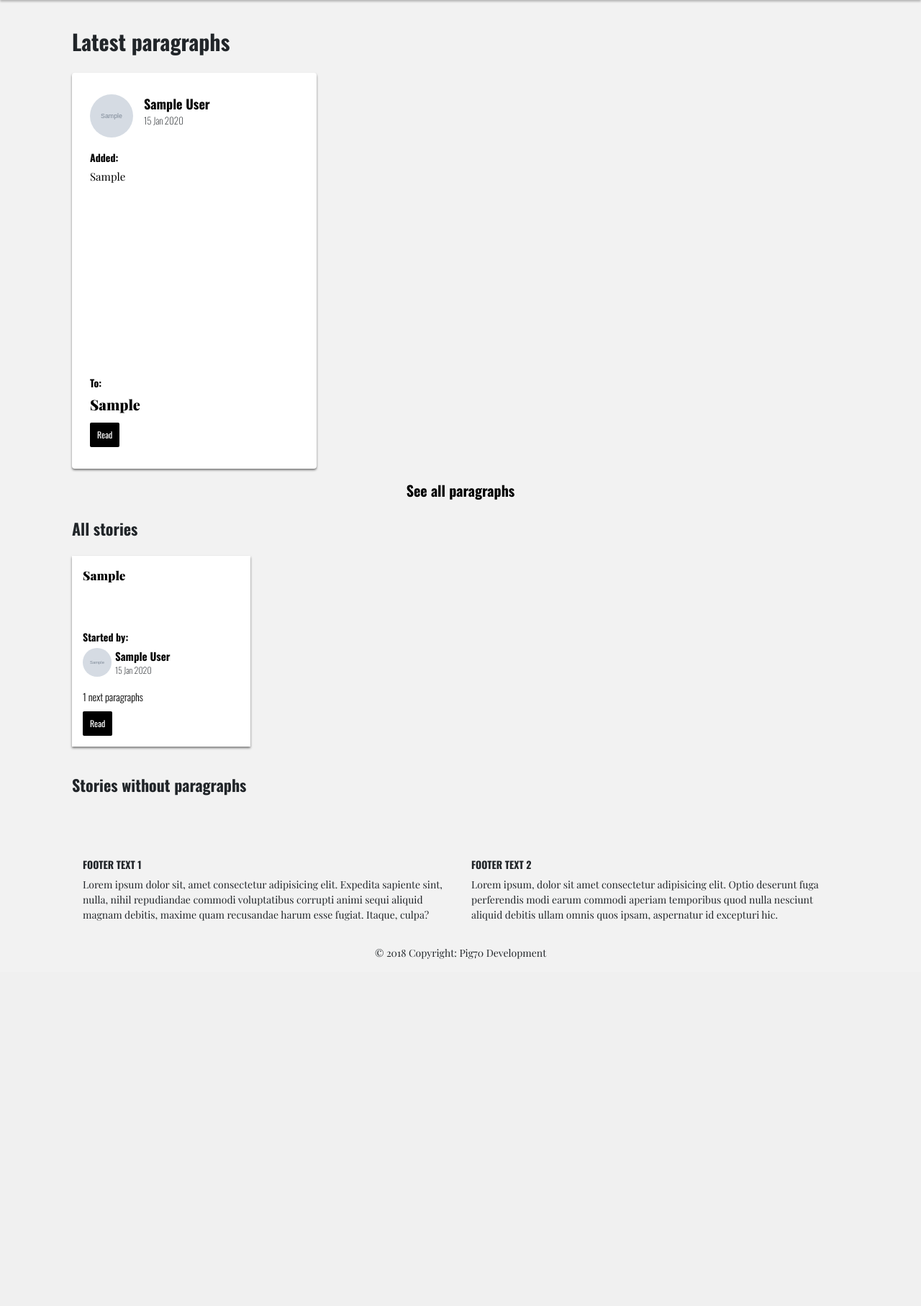
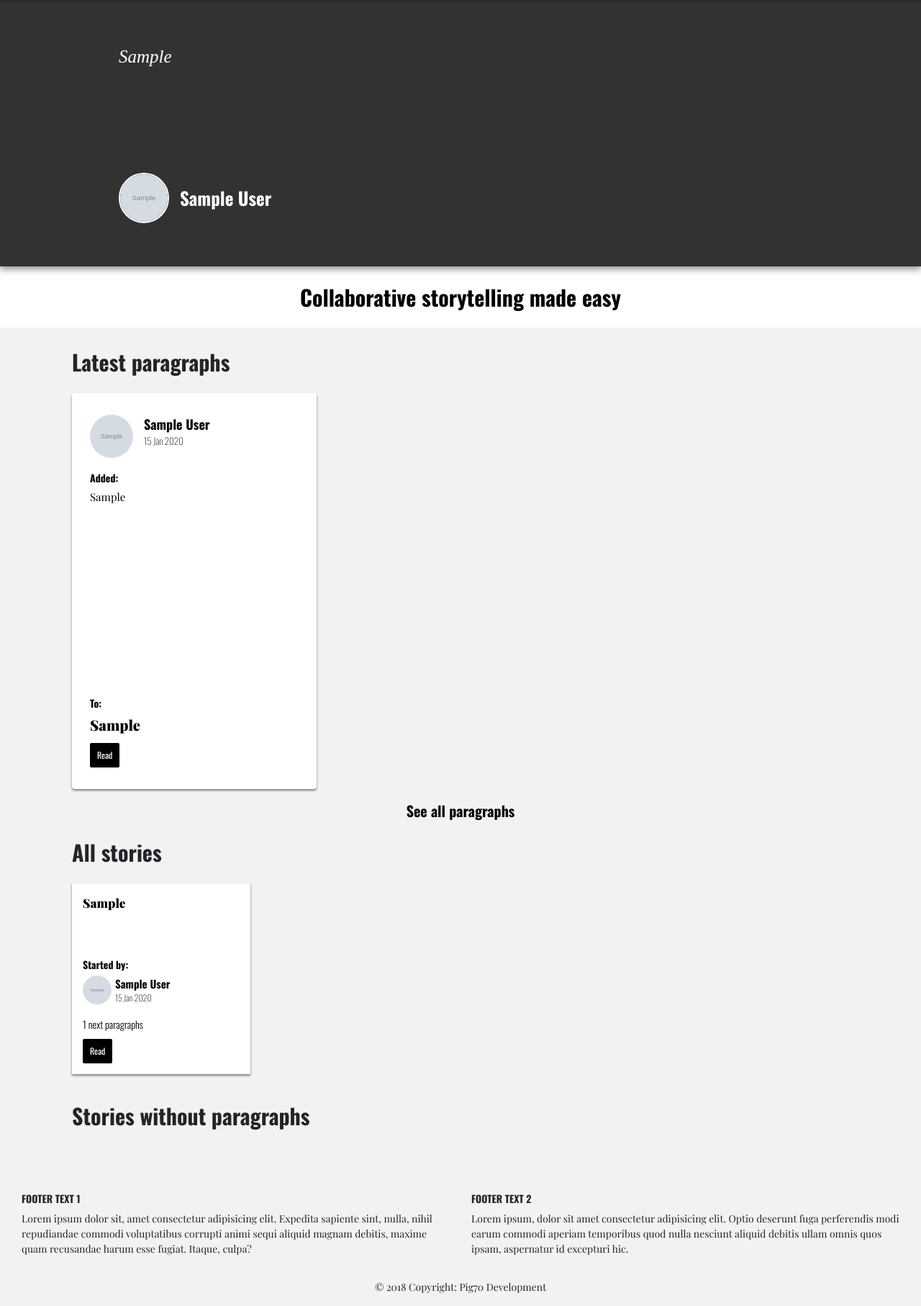
Before and after one commit to pig70/nextparanew, a Django app: page / in a window 1280 px wide. Shown: the part 59-1873 px from the top of the page at 72% size. Before the commit the page ends 1391 px from the top, so only its background shows below. Run offline with Django 3.2, Linux system fonts and the light colour scheme; tables that the repository leaves empty hold one stand-in row (values such as "Sample post"); grey boxes marked "Sample" are stand-in pictures; some libraries are stand-ins or nearby versions.

Commit message:
Added a hero module to homepage view and tags to add a story

```diff
--- a/mainsite/forms.py
+++ b/mainsite/forms.py
@@ -6,7 +6,7 @@ from django.contrib.auth.forms import UserCreationForm, UserChangeForm
 
 # Add a paragraph form on a story
 class AddParagraphForm(forms.ModelForm):
-    user_paragraph = forms.CharField(max_length=800, widget=forms.Textarea(attrs={'class': 'user-paragraph-field'}))
+    user_paragraph = forms.CharField(max_length=1000, widget=forms.Textarea(attrs={'class': 'user-paragraph-field'}))
 
     class Meta:
         model = UserStoryParagraphs
@@ -15,7 +15,8 @@ class AddParagraphForm(forms.ModelForm):
 # Start a story form
 class StartStoryForm(forms.ModelForm):
     story_headline = forms.CharField(max_length=70, widget=forms.TextInput(attrs={'class': 'form-field'}))
-    story_first_paragraph = forms.CharField(max_length=600, widget=forms.Textarea(attrs={'class': 'form-field'}))
+    story_first_paragraph = forms.CharField(max_length=1000, widget=forms.Textarea(attrs={'class': 'form-field'}))
+
 
     class Meta:
         model = OriginalStory
--- a/mainsite/models.py
+++ b/mainsite/models.py
@@ -10,7 +10,7 @@ from userprofile.models import AuthorProfile
 class OriginalStory(models.Model):
     story_headline = models.CharField(max_length=70, blank=True)
     story_publish_date = models.DateTimeField(auto_now_add=True)
-    story_first_paragraph = models.TextField(max_length=600, blank=True)
+    story_first_paragraph = models.TextField(max_length=1000, blank=True)
     story_paragraph_author = models.ForeignKey(
         AuthorProfile, on_delete=models.CASCADE, blank=True, null=True, related_name="author")
     slug = models.SlugField(max_length=250, null=True)
@@ -29,7 +29,7 @@ class OriginalStory(models.Model):
 
 #Model for the paragraphs added by logged in authors
 class UserStoryParagraphs(models.Model):
-    user_paragraph = models.TextField(max_length=800)
+    user_paragraph = models.TextField(max_length=1000)
     user_paragraph_date = models.DateTimeField(
         default=timezone.now, blank=True, verbose_name="Date added")
     paragraph_author = models.ForeignKey(
--- a/mainsite/static/css/base.css
+++ b/mainsite/static/css/base.css
@@ -26,7 +26,7 @@ h1 {
 
 h2 {
     font-family: 'Oswald', serif;
-    font-size: 22px;
+    font-size: 30px;
     font-weight: 900;
     margin: 25px 0;
     padding-left: 15px;
@@ -113,16 +113,6 @@ label {
     margin-top: 40px;
 }
 
-.home-paragraph-box {
-    height: 550px;
-    width: 100%;
-    padding: 30px 25px 30px 25px;
-    margin-bottom: 15px;
-    border-radius: 4px;
-    background-color: #ffffff;
-    box-shadow: 0 2px 3px 0 rgba(0, 0, 0, 0.5);
-}
-
 .author-image {
     width: 60px;
     height: 60px;
@@ -163,6 +153,82 @@ label {
     font-weight: bold;
     color: #000000;
     margin-bottom: 5px;
+}
+
+/* homepage */
+
+.homepage-hero-box {
+    box-shadow: 0 2px 10px 1px rgba(0, 0, 0, 0.5);
+    background-color: #323232;
+    margin-top: -40px;
+    padding: 60px 0;
+    position: relative;
+    z-index: 999;
+}
+
+.homepage-hero-bounding-box {
+    min-height: 250px;
+    padding: 0 80px;
+}
+
+.homepage-hero-text {
+    font-family: 'PlayfairDisplay', serif;
+    font-size: 25px;
+    font-style: italic;
+    font-weight: lighter;
+    color: #ffffff;
+    margin-bottom: 20px;
+}
+
+.homepage-hero-text a {
+    text-decoration: none;
+    color: #ffffff;
+}
+
+
+.homepage-hero-author-info {
+    display: flex;
+    align-items: center;
+}
+
+.homepage-hero-author-image {
+    width: 70px;
+    height: 70px;
+    border-radius: 50%;
+    border: #ffffff 2px solid;
+    float: left;
+    vertical-align: middle;
+    margin-right: 15px;
+}
+
+.homepage-hero-author-name {
+    font-family: 'Oswald', sans-serif;
+    font-size: 25px;
+    font-weight: bold;
+    color: #ffffff;
+    vertical-align: middle;
+}
+
+.homepage-mission-statement {
+  font-family: 'Oswald', sans-serif;
+  font-size: 30px;
+  font-weight: bold;
+  text-align: center;
+  color: #000000;
+    width: 100%;
+    background-color: #ffffff;
+    padding: 20px 0;
+    margin-bottom: 30px;
+}
+
+.home-paragraph-box {
+    height: 550px;
+    width: 100%;
+    padding: 30px 25px 30px 25px;
+    margin-bottom: 15px;
+    border-radius: 4px;
+    background-color: #ffffff;
+    box-shadow: 0 2px 3px 0 rgba(0, 0, 0, 0.5);
 }
 
 .home-paragraph-title {
@@ -306,4 +372,13 @@ label {
         margin: 0;
         padding: 0;
     }
+    .homepage-hero-bounding-box {
+        padding: 0 30px;
+    }
+    .homepage-mission-statement {
+        font-size: 20px;
+    }
+    .homepage-hero-box {
+        padding: 30px 0;
+    }
 }
--- a/mainsite/templates/all-paragraphs.html
+++ b/mainsite/templates/all-paragraphs.html
@@ -1,6 +1,7 @@
 {% extends 'base.html' %}
 {% block title %}All paragraphs | Nextparagraph{% endblock %}
 {% block content %}
+    <div class="container">
 
     <h1>All paragraphs</h1>
 <div class="row">
@@ -35,5 +36,6 @@
   </div>
   {% endfor %}
 </div>
+    </div>
 
 {% endblock %}
--- a/mainsite/templates/base.html
+++ b/mainsite/templates/base.html
@@ -55,7 +55,6 @@
     </div>
 </nav>
 
-<div class="container">
     {% block content %} {% endblock %}
     <!-- Footer -->
     <footer class="page-footer pt-4">
@@ -107,7 +106,7 @@
 
     </footer>
     <!-- Footer -->
-</div>
+
 <script src="{% static 'js/base.js' %}"></script>
 <script src="https://code.jquery.com/jquery-3.2.1.slim.min.js"
         integrity="sha384-KJ3o2DKtIkvYIK3UENzmM7KCkRr/rE9/Qpg6aAZGJwFDMVNA/GpGFF93hXpG5KkN"
--- a/mainsite/templates/home.html
+++ b/mainsite/templates/home.html
@@ -1,4 +1,36 @@
 {% extends 'base.html' %} {% block title %}Home | Nextparagraph{% endblock %} {% block content %}
+    {# hero module #}
+    <div class="row homepage-hero-box">
+        <div class="container">
+            <div class="homepage-hero-bounding-box d-flex flex-column">
+                {% for paragraph in new_paragraphs|slice:":1" %}
+                    <div class="homepage-hero-text">
+                    <a href="{% url 'story' slug=paragraph.story_belongs_to.slug pk=paragraph.story_belongs_to.pk %}">
+                        {{ paragraph.user_paragraph }}</a>
+                    </div>
+                    <div class="mt-auto">
+                    <div class="homepage-hero-author-info">
+                        {% if paragraph.paragraph_author.author_image %}
+                            <img src="{{ paragraph.paragraph_author.author_image.url }}"
+                                 alt="{{ paragraph.paragraph_author.get_full_name }} | NextParagraph"
+                                 class="homepage-hero-author-image">
+                        {% endif %}
+                        <div class="homepage-hero-author-name">
+                            {{ paragraph.paragraph_author }}
+                        </div>
+                    </div>
+                    </div>
+
+                {% endfor %}
+
+
+            </div>
+        </div>
+    </div>
+    <div class="homepage-mission-statement">
+                Collaborative storytelling made easy
+            </div>
+    <div class="container">
 
         {# Latest paragraphs in detail  #}
         <h1>Latest paragraphs</h1>
@@ -8,7 +40,8 @@
                     <div class="home-paragraph-box d-flex flex-column">
                         <div class="author">
                             {% if paragraph.paragraph_author.author_image %}
-                            <img src="{{ paragraph.paragraph_author.author_image.url }}" alt="{{ paragraph.paragraph_author.get_full_name }} | NextParagraph"
+                                <img src="{{ paragraph.paragraph_author.author_image.url }}"
+                                     alt="{{ paragraph.paragraph_author.get_full_name }} | NextParagraph"
                                      class="author-image">
                             {% endif %}
                             <div class="author-name">
@@ -20,7 +53,7 @@
                             Added:
                         </div>
                         <div class="home-paragraph-text">
-                        {{ paragraph.user_paragraph|linebreaksbr|truncatewords:50 }}
+                            {{ paragraph.user_paragraph|linebreaksbr|truncatewords:65 }}
                         </div>
                         <div class="mt-auto">
                             <div class="box-colon-text">
@@ -52,7 +85,8 @@
                                 <div class="box-colon-text">Started by:</div>
                                 {% if stories.story_paragraph_author.author_image %}
                                     <img class="home-story-author-image"
-                                 src="{{ stories.story_paragraph_author.author_image.url }}" alt="{{ stories.story_paragraph_author.get_full_name }} | NextParagraph">{% endif %}
+                                         src="{{ stories.story_paragraph_author.author_image.url }}"
+                                         alt="{{ stories.story_paragraph_author.get_full_name }} | NextParagraph">{% endif %}
                                 <div class="home-story-author-name">{{ stories.story_paragraph_author }}</div>
                                 <div class="home-story-date-added">{{ stories.story_publish_date|date:'d M Y' }}</div>
                             </div>
@@ -80,7 +114,8 @@
                                     <div class="box-colon-text">Started by:</div>
                                     {% if stories.story_paragraph_author.author_image %}
                                         <img class="home-story-author-image"
-                                     src="{{ stories.story_paragraph_author.author_image.url }}" alt="{{ stories.story_paragraph_author.get_full_name }} | NextParagraph">{% endif %}
+                                             src="{{ stories.story_paragraph_author.author_image.url }}"
+                                             alt="{{ stories.story_paragraph_author.get_full_name }} | NextParagraph">{% endif %}
                                     <div class="home-story-author-name">{{ stories.story_paragraph_author.get_full_name }}</div>
                                     <div class="home-story-date-added">{{ stories.story_publish_date|date:'d M Y' }}</div>
                                 </div>
@@ -93,4 +128,5 @@
                 {% endif %}
             {% endfor %}
         </div>
+    </div>
 {% endblock %}
--- a/mainsite/templates/start-a-story.html
+++ b/mainsite/templates/start-a-story.html
@@ -14,6 +14,9 @@
 {{ start_story_form.story_first_paragraph.errors }}
                 <label class="form-label" for="id_story_first_paragraph">First paragraph</label>
                 {{ start_story_form.story_first_paragraph }}
+    {{ start_story_form.story_tags.errors }}
+     <label class="form-label" for="id_story_tags">Tags</label>
+    {{ start_story_form.story_tags }}
 {% csrf_token %}
             <p><input class="btn btn-primary black-button" type="submit" value="Start a story"></p>
 </form>
--- a/mainsite/templates/story_detail.html
+++ b/mainsite/templates/story_detail.html
@@ -2,6 +2,7 @@
 {% load static %}
 {% block title %}{{ story.story_headline }} | Nextparagraph{% endblock %}
 {% block content %}
+    <div class="container">
 
     <div class="article-box">
         <div class="content-container">
@@ -72,5 +73,6 @@
             </div>
         </div>
     </div>
+    </div>
 
 {% endblock %}
--- a/mainsite/views.py
+++ b/mainsite/views.py
@@ -33,6 +33,7 @@ def start_a_story(request):
             new_story.slug = slugify(new_story.story_headline)
             new_story.story_paragraph_author = request.user
             new_story.save()
+            start_story_form.save_m2m()
             return redirect('home')
     else:
         start_story_form = StartStoryForm()
```
Also changed, not shown: mainsite/migrations/0002_auto_20190114_2219.py (added), mainsite/migrations/0003_auto_20190114_2220.py (added). Lines whose indentation alone changed are shown as unchanged.
